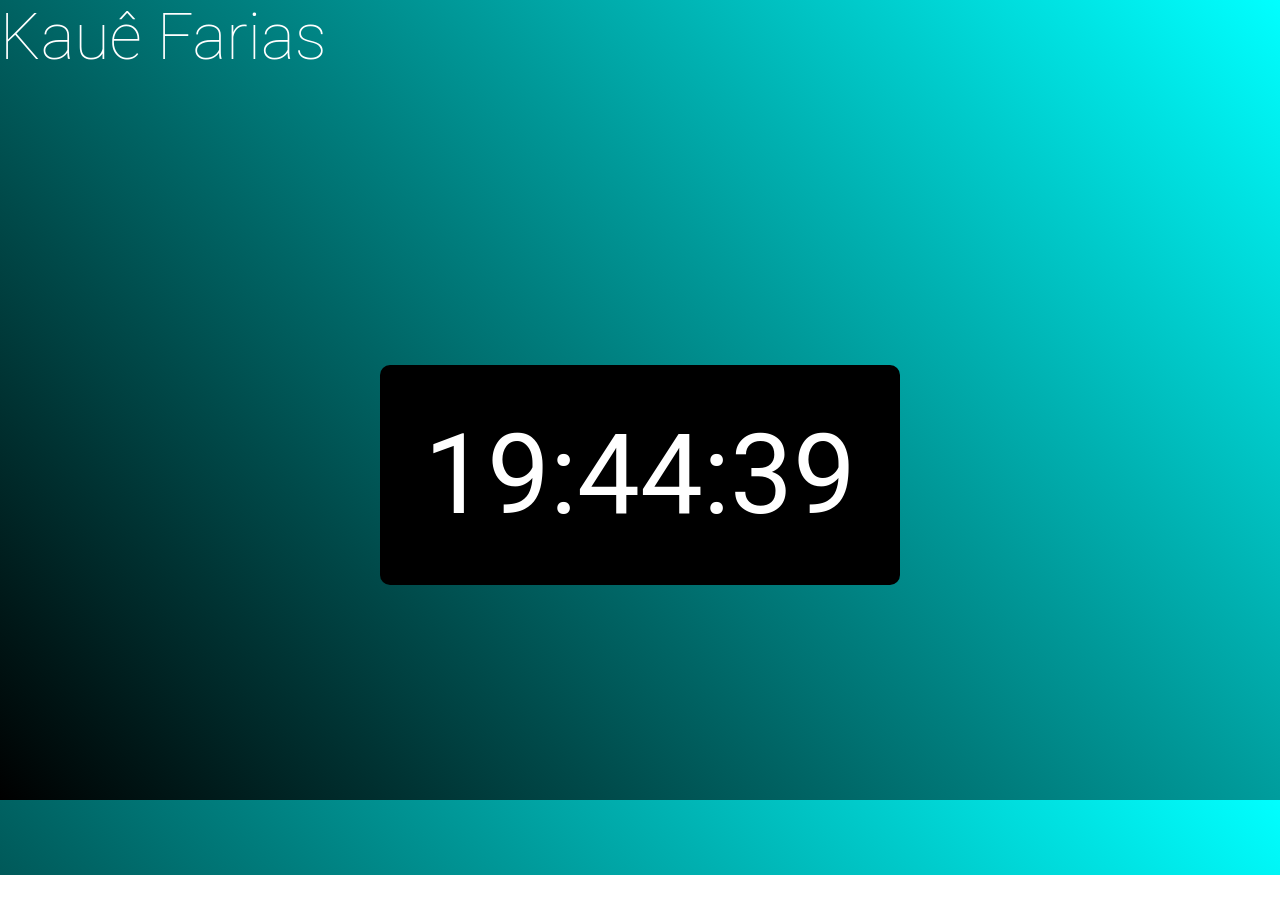
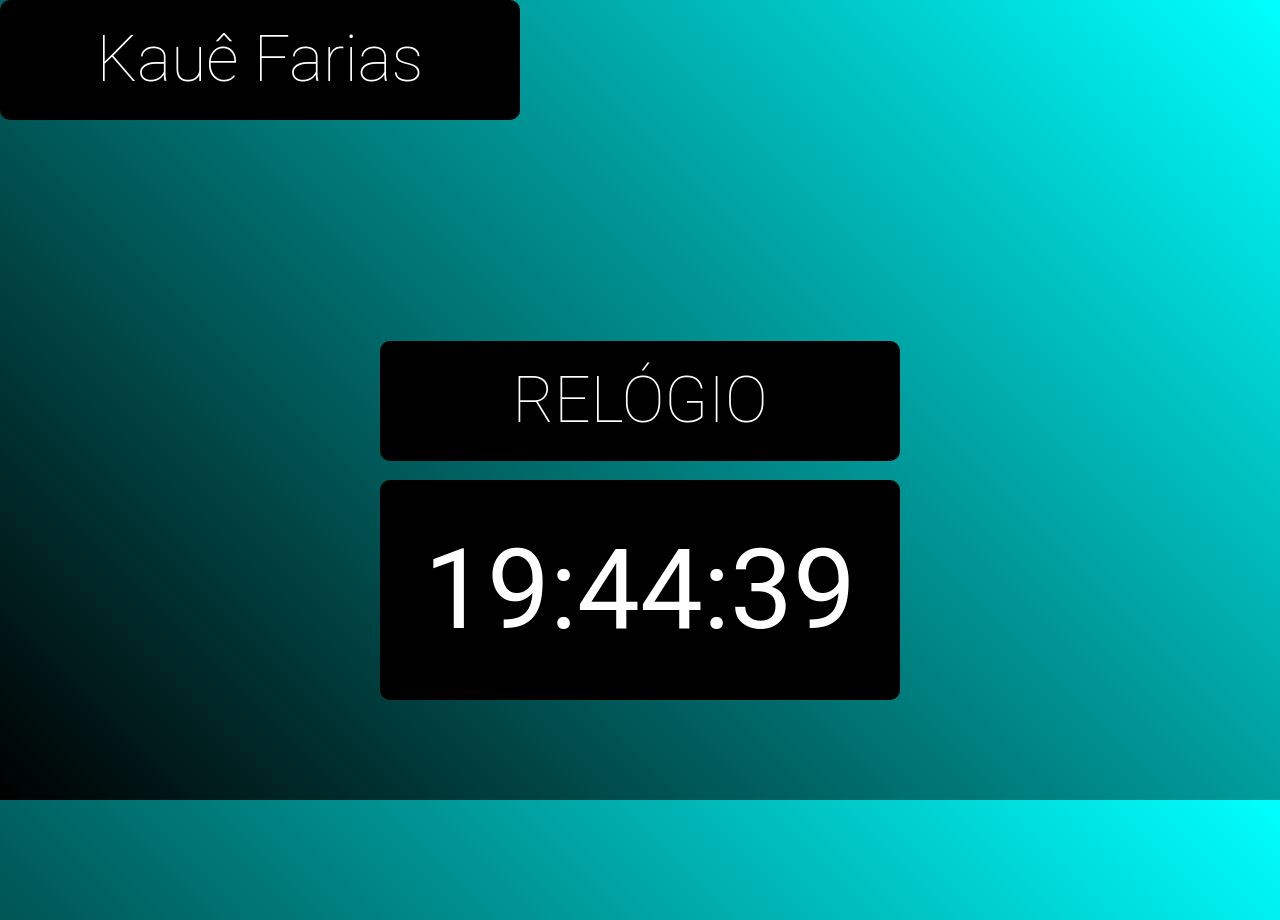
Before and after one commit to kaueFariass/Cronometro, a plain HTML site: page relogio/index.html in a window 1280 px wide. Before the commit the page ends 875 px from the top, so only its background shows below. Drawn offline with Linux system fonts and the light colour scheme.

Commit message:
alterações css

```diff
--- a/relogio/estilo.css
+++ b/relogio/estilo.css
@@ -4,6 +4,13 @@
   }
 
 h1 {
+    padding: 10px;
+    width: 500px;
+    height: 100px;
+    text-align: center;
+    line-height: 100px;
+    background-color: black;
+    border-radius: 10px;
     color: #fff;
     font-family: 'Roboto', sans-serif;
     font-weight: 100;
--- a/relogio/index.html
+++ b/relogio/index.html
@@ -10,7 +10,11 @@
 <body>
     <h1>Kauê Farias</h1>
     <div class="relogio">
-        <div class="display">00:00:00</div>
+        <h1>RELÓGIO</h1>
+        <br>
+        <div class="display">
+            00:00:00
+        </div>
     </div>
     <script src="relogio.js"></script>
 </body>
```
